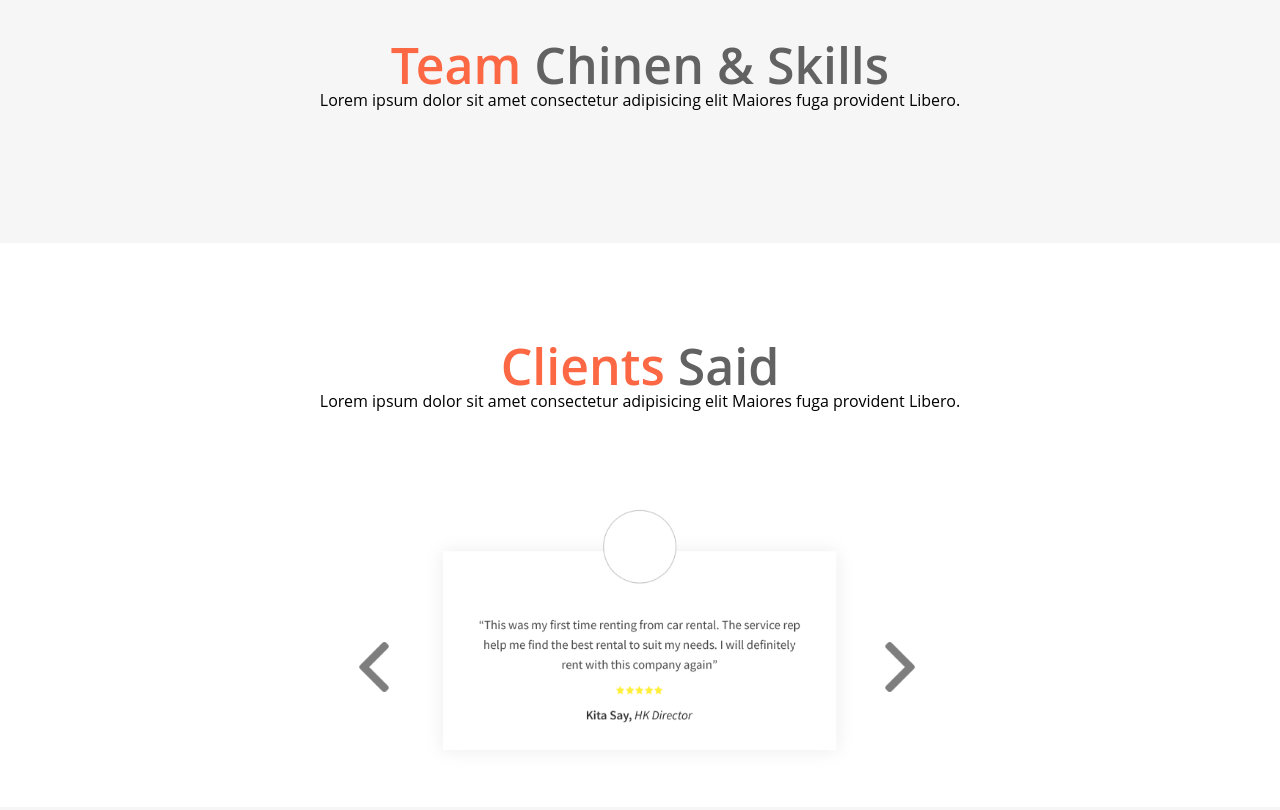
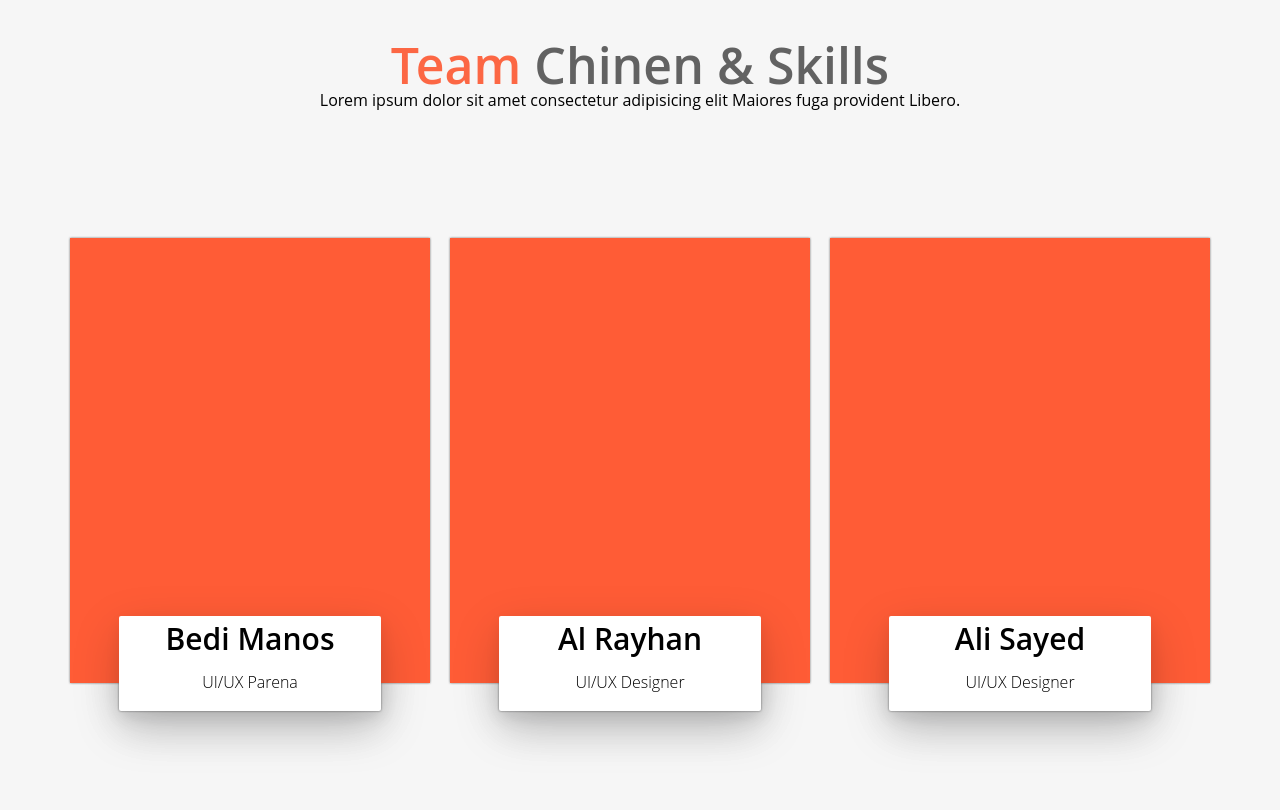
Before and after one commit to Alex-Corsa/Bootstrap, a website: page assets/index.html in a window 1280 px wide. Shown: the part 4478-5288 px from the top of the page. Drawn offline with nearby package versions, Linux system fonts and the light colour scheme.

Commit message:
1-commit

```diff
--- a/assets/css/style/style.scss
+++ b/assets/css/style/style.scss
@@ -350,9 +350,51 @@ button {
 }
 
 
+// В работе
 .fifth-screen {
     padding: 142px 0 130px;
     background-color: #f6f6f6;
+    &__box--text {
+        margin-bottom: 125px;
+    }
+    &__wrapper--grid {
+        display: grid;
+        grid-template-columns: repeat(3, 1fr);
+    }
+        &__inner--original {
+            width: 360px;
+            height: 445px;
+            filter: drop-shadow(0 0 1px rgba(20,20,21,0.6));
+            background-color: #ff5c36;
+        }
+            &__item--text {
+                margin: 0 auto;
+                position: absolute;
+                left: 0;
+                right: 0;
+                top: 85%;
+                width: 262px;
+                height: 95px;
+                border-radius: 2px;
+                filter: drop-shadow(1.042px 5.909px 8px rgba(20,20,21,0.08));
+                background-color: #ffffff;
+            }
+            &__h3-original--text {
+                font-size: 30px;
+                line-height: 46px;
+                color: #000000;
+                font-weight: 600;
+                font-family: "Open Sans";
+                text-align: center
+            }
+            &__p-original--text {
+                font-size: 16px;
+                line-height: 40px;
+                color: #000000;
+                font-weight: 300;
+                font-family: "Open Sans";
+                text-align: center;
+            }
 }
 
 .sixth-screen {
--- a/assets/index.html
+++ b/assets/index.html
@@ -150,6 +150,50 @@
                     <h2 class="fifth-screen__h2 fifth-screen__h2--text h2-all"><span class="fifth-screen__span span--color">Team</span> Chinen & Skills</h2>
                     <p class="fifth-screen__p fifth-screen__p--text p-all">Lorem ipsum dolor sit amet consectetur adipisicing elit Maiores fuga provident Libero.</p>
                 </div>
+                <!-- Три Блока -->
+                <div class="fifth-screen__wrapper fifth-screen__wrapper--grid">
+                    <!-- Левый Блок -->
+                    <div class="fifth-screen__wrap fifth-screen__wrap--block left-block">
+                        <!-- Оригинал -->
+                        <div class="fifth-screen__inner fifth-screen__inner--original">
+                            <div class="fifth-screen__item fifth-screen__item--text shadow-lg">
+                                <h3 class="fifth-screen__h3-original fifth-screen__h3-original--text">Bedi Manos</h3>
+                                <p class="fifth-screen__p-original fifth-screen__p-original--text">UI/UX Parena</p>
+                            </div>
+                        </div>
+                        <!-- Ховер -->
+                        <div class="fifth-screen__inner fifth-screen__inner--hover"></div>
+                    </div>
+
+
+                    <!-- Центральный Блок -->
+                    <div class="fifth-screen__wrap fifth-screen__wrap--block center-block">
+                        <!-- Оригинал -->
+                        <div class="fifth-screen__inner fifth-screen__inner--original">
+                            <div class="fifth-screen__item fifth-screen__item--text shadow-lg">
+                                <h3 class="fifth-screen__h3-original fifth-screen__h3-original--text">Al Rayhan</h3>
+                                <p class="fifth-screen__p-original fifth-screen__p-original--text">UI/UX Designer</p>
+                            </div>
+                        </div>
+                        <!-- Ховер -->
+                        <div class="fifth-screen__inner fifth-screen__inner--hover"></div>
+                    </div>
+
+                    <!-- Правый Блок -->
+                    <div class="fifth-screen__wrap fifth-screen__wrap--block left-block">
+                        <!-- Оригинал -->
+                        <div class="fifth-screen__inner fifth-screen__inner--original w-100">
+                            <div class="fifth-screen__item fifth-screen__item--text shadow-lg">
+                                <h3 class="fifth-screen__h3-original fifth-screen__h3-original--text">Ali Sayed</h3>
+                                <p class="fifth-screen__p-original fifth-screen__p-original--text">UI/UX Designer</p>
+                            </div>
+                        </div>
+                        <!-- Ховер -->
+                        <div class="fifth-screen__inner fifth-screen__inner--hover">
+                        </div>
+                    </div>
+
+                </div>
             </div>
         </section>
 
```
Also changed, not shown: assets/css/style/style.css, assets/images/5-f.png (added), assets/images/5-t.png (added), 1 other file.
